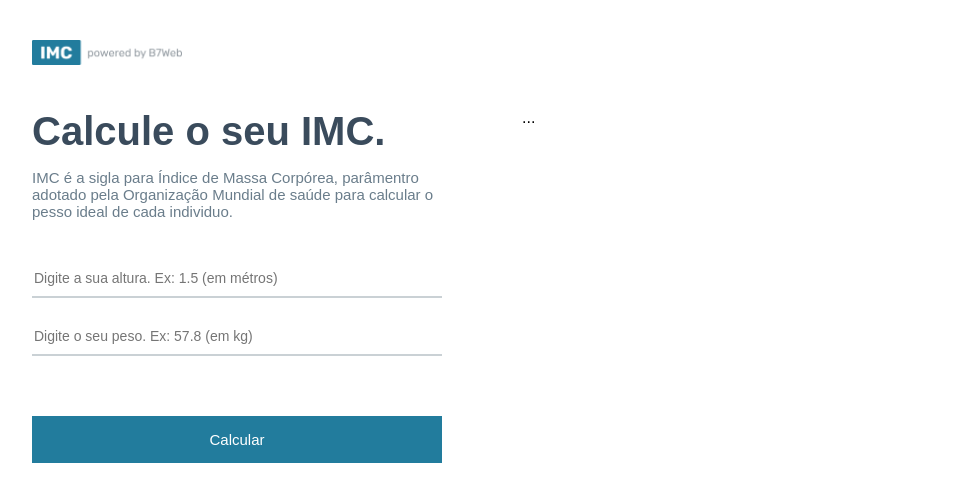
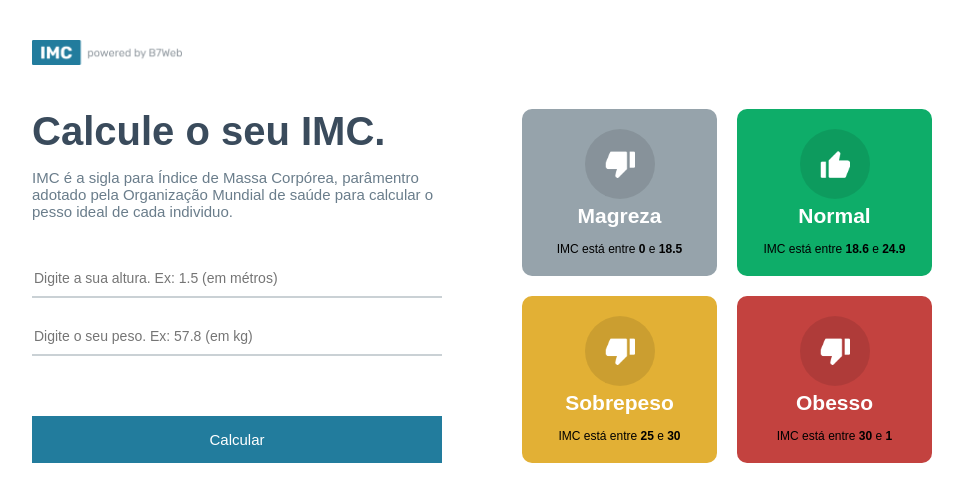
Before and after one commit to sidneirodrigues/calculo.imc, a React (Vite) app: page / in a window 1280 px wide. Shown: the top 502 px of the page, without its empty margins (158-1121 px from the left). Built offline with nearby package versions, Linux system fonts and the light colour scheme.

Commit message:
finalized HTML structure

```diff
--- a/src/App.module.css
+++ b/src/App.module.css
@@ -57,4 +57,11 @@
 .container .rightSide {
     flex: 1;
     margin-left: 40px;
+    display: flex;
 }
+.container .rightSide .grid {
+    flex: 1;
+    display: grid;
+    grid-template-columns: repeat(2, 1fr);
+    gap: 20px;
+}
--- a/src/App.tsx
+++ b/src/App.tsx
@@ -1,6 +1,9 @@
 import { useState } from 'react'
 import styles from './App.module.css'
 import poweredImage from './assets/powered.png'
+import { GridItem } from './components/GridItem'
+
+import { levels, calculateImc } from './helpers/imc'
 
 const App = () => {
   const [ heightField, setHeightField ] = useState<number>(0);
@@ -42,7 +45,14 @@
               <button onClick={handleCalculateButton}>Calcular</button>
 
           </div>
-          <div className={styles.rightSide}>...</div>
+
+          <div className={styles.rightSide}>
+            <div className={styles.grid}>
+              {levels.map((item, key)=>(
+                <GridItem key={key} item={item} />
+              ))}
+            </div>
+          </div>
         </div>
     </div>
   )
--- /dev/null
+++ b/src/components/GridItem/GridItem.module.css
@@ -0,0 +1,28 @@
+.main {
+    flex: 1;
+    color: #FFF;
+    border-radius: 10px;
+    display: flex;
+    justify-content: center;
+    align-items: center;
+    flex-direction: column;
+}
+.gridIcon {
+    width: 70px;
+    height: 70px;
+    border-radius: 50%;
+    background-color: rgba(0, 0, 0, .1);
+    display: flex;
+    justify-content: center;
+    align-items: center;
+}
+.gridTitle {
+    font-size: 21px;
+    font-weight: 700;
+    margin-top: 5px;
+}
+.gridInfo {
+    font-size: 12px;
+    margin-top: 14px;
+    color:black
+}
--- /dev/null
+++ b/src/components/GridItem/GridItem.tsx
@@ -0,0 +1,26 @@
+import { Level } from "../../helpers/imc";
+import styles from './GridItem.module.css';
+import upImage from '../../assets/up.png';
+import downImage from '../../assets/down.png'
+
+type Props = {
+    item: Level
+}
+
+export const GridItem = ({ item }: Props) => {
+    return (
+        <div className={styles.main} style={{backgroundColor: item.color}}>
+            <div className={styles.gridIcon}>
+                <img src={ item.icon === 'up' ? upImage : downImage} alt="" width="30" />
+            </div>
+            <div className={styles.gridTitle}>
+                {item.title}
+            </div>
+            <div className={styles.gridInfo}>
+                <>
+                    IMC está entre <strong>{item.imc[0]}</strong> e <strong>{item.imc[1]}</strong>
+                </>
+            </div>
+        </div>
+    )
+ }
--- /dev/null
+++ b/src/components/GridItem/index.tsx
@@ -0,0 +1 @@
+export * from './GridItem';
--- a/src/helpers/imc.ts
+++ b/src/helpers/imc.ts
@@ -2,7 +2,8 @@
     title: string;
     color: string;
     icon: 'down' | 'up';
-    imc: number[]
+    imc: number[];
+    yourImc?: number
 }
 
 export const levels: Level[] = [
@@ -17,7 +18,8 @@
 
     for(let i in levels) {
         if(imc >= levels[i].imc[0] && imc < levels[i].imc[1]) {
-            return levels[i]
+            levels[i].yourImc = imc;
+            return levels[i];
         }
     }
 
```
